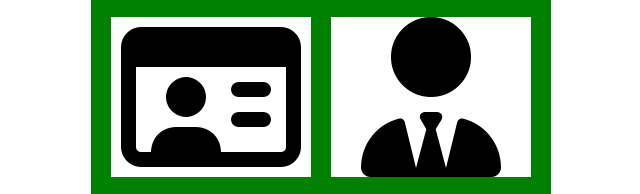
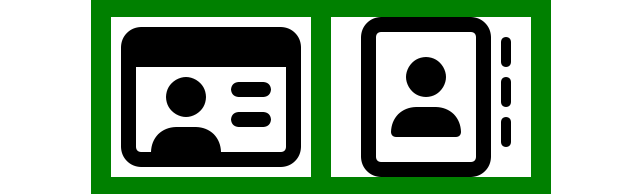
Before and after one commit to 11aw/BelevichVioleta.github.io, a plain HTML site: page index.html in a window 1280 px wide. Shown: the part 480-674 px from the top of the page, without its empty margins (319-959 px from the left). Drawn offline with Linux system fonts and the light colour scheme.

Commit message:
Update index.html

```diff
--- a/index.html
+++ b/index.html
@@ -40,7 +40,7 @@
                       <i class="fas fa-10x fa-shopping-basket"></i>
                     </div>
                     <div class="images-item">
-                        <i class="fal fa-10x fas fa-user-tie"></i>
+                        <i class="fal fa-10x far fa-address-book"></i>
                     </div>
                     <div class="images-item">
                        <i class="fab fa-10x  fa-btc"></i>
```
